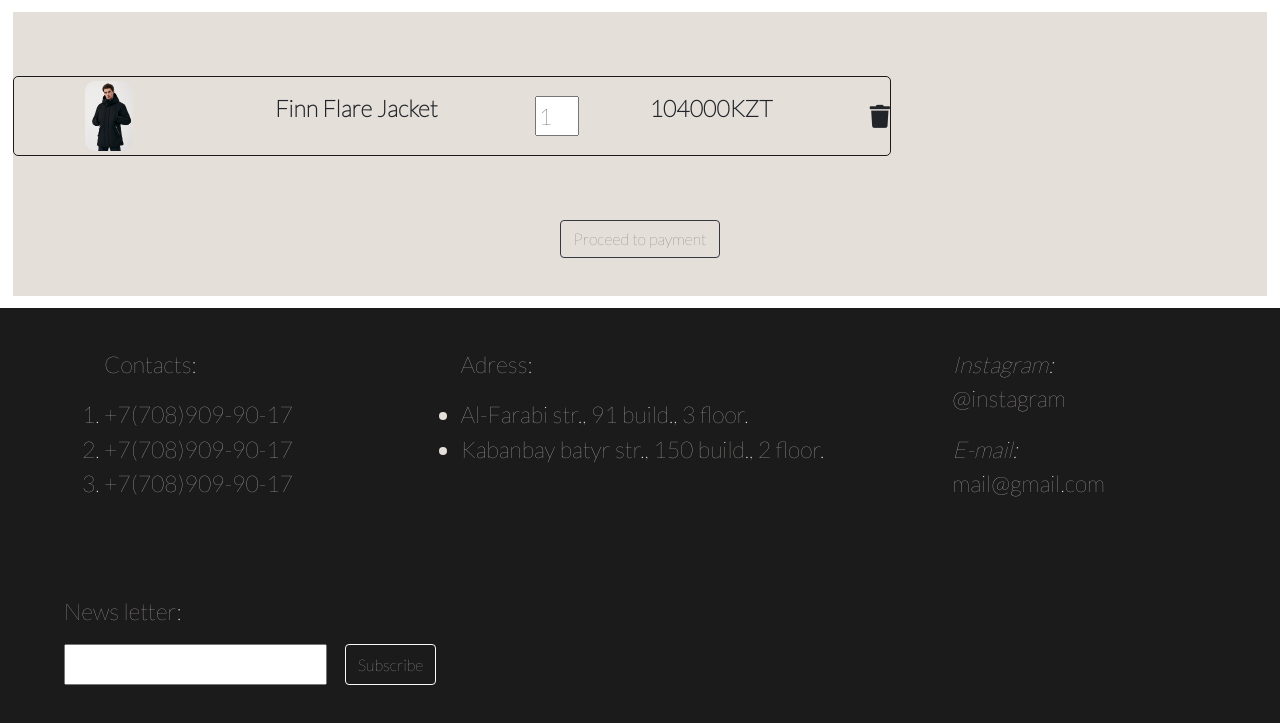
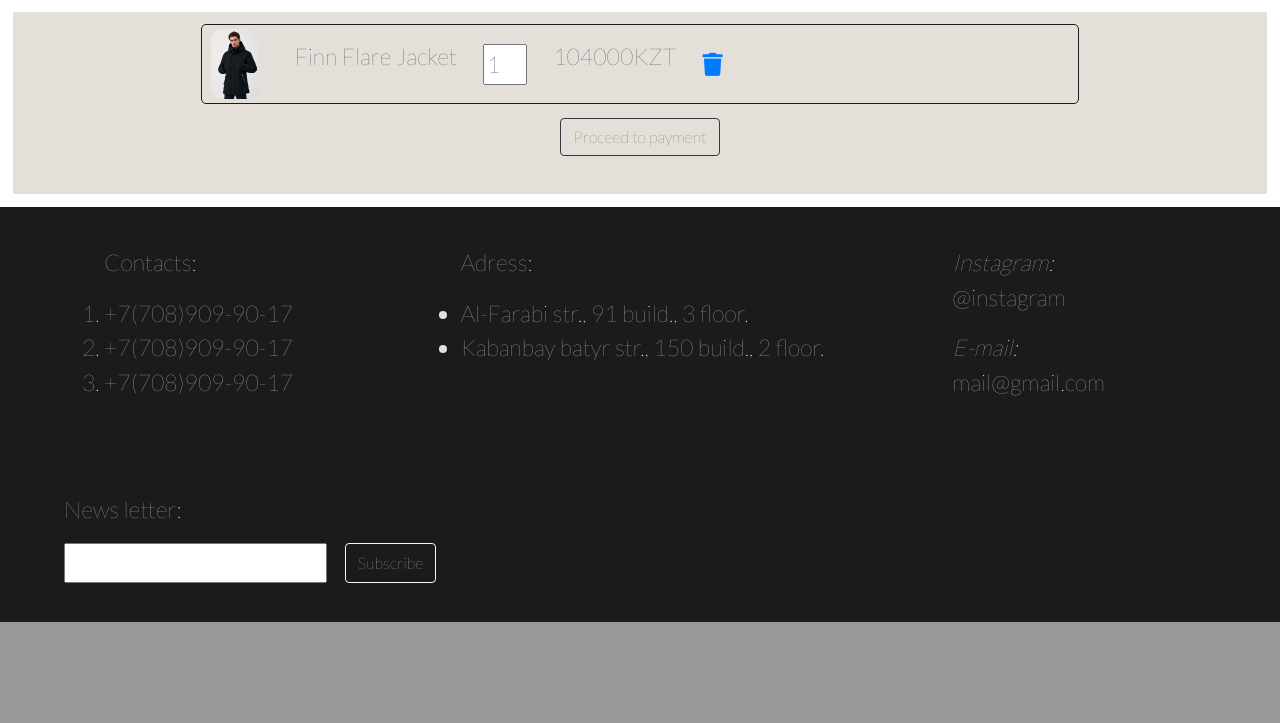
Before and after one commit to shabal1n/WebProject2, a Django app: page /cart in a window 1280 px wide. Shown: the part 664-1387 px from the top of the page. After the commit the page ends 1286 px from the top, so only its background shows below. Run offline with Django 4.2, Linux system fonts and the light colour scheme; a user stored in the database is signed in; data comes from the database, SQL or seed files in the repository; both versions use the stored data as it was after the commit; tables that the repository leaves empty hold one stand-in row (values such as "Sample post"); some libraries are stand-ins or nearby versions; some web fonts are replaced.

Commit message:
Cart is done

```diff
--- a/mainapp/urls.py
+++ b/mainapp/urls.py
@@ -12,5 +12,6 @@
     path('registration', views.registration, name='registration'),
     path('login', views.login, name='login'),
     path('logout', views.logout, name='logout'),
-    path('cart', views.cart, name='cart')
+    path('cart', views.cart, name='cart'),
+    path('cart/delete/<int:part_id>', views.delete_item_cart, name='delete_view')
 ]
--- a/mainapp/views.py
+++ b/mainapp/views.py
@@ -39,6 +39,12 @@
     basket = Basket.objects.get(user=current_user)
     items = BasketItem.objects.filter(cart=basket).all()
     return render(request, 'cart.html', {'items': items})
+
+
+def delete_item_cart(request, part_id=None):
+    object_basket = BasketItem.objects.get(item_id=part_id)
+    object_basket.delete()
+    return redirect('cart')
 
 
 def product(request, id):
--- a/static/style/cart_style.css
+++ b/static/style/cart_style.css
@@ -37,8 +37,8 @@
 
 .button_main {
   height: fit-content;
-    color: rgb(229, 223, 218);
-    border: 0px;
+  color: rgb(229,223,218);
+  border: 0px ;
   margin-inline: 1%;
   font-size: large;
   font-weight: 500;
@@ -47,7 +47,7 @@
 #bottom_part {
   background-color: rgb(27, 27, 27);
   height: fit-content;
-    color: rgb(229, 223, 218);
+  color: rgb(229,223,218);
   font-family: 'Lato', sans-serif;
   display: flex;
   flex-wrap: wrap;
@@ -64,11 +64,13 @@
 #center_part {
   width: 98%;
   height: fit-content;
-    background-color: rgb(229, 223, 218);
+  background-color: rgb(229,223,218);
   display: flex;
   flex-direction: column;
-    margin: 1%;
-    padding-top: 5%;
+  margin-top: 1%;
+  margin-bottom: 1%;
+  margin-left: 1%;
+  margin-right: 1%;
 }
 
 .basket_element {
@@ -78,38 +80,43 @@
   flex-direction: row;
   border: 1px solid #1b1b1b;
   border-radius: 5px;
-    margin-bottom: 5%;
+  margin-bottom: 1%;
+  margin-top: 1%;
+  margin-left: auto;
+  margin-right: auto;
 }
 
 .basket_img {
   height: 90%;
   width: auto;
-    margin: auto;
+  margin-top: auto;
+  margin-bottom: auto;
+  margin-left: 1%;
+  margin-right: 4%;
 }
 
-.basket_img img {
+.basket_img img{
   max-height: 100%;
   max-width: fit-content;
   object-fit: cover;
   border-radius: 10px;
 }
-
 .basket_img img:hover {
   transform: scale(4);
 }
 
 .basket_text {
-    margin: auto;
+  margin-top: auto;
+  margin-bottom: auto;
   display: flex;
   flex-direction: row;
-    font-weight: 700;
 }
-
 .basket_price {
-    margin: auto;
+  margin-left: 3%;
+  margin-top: auto;
+  margin-bottom: auto;
   display: flex;
   flex-direction: row;
-    font-weight: 600;
 }
 
 .counter {
@@ -129,15 +136,12 @@
   margin-left: 3%;
   display: flex;
   flex-direction: row;
-    font-weight: 600;
 }
-
 .cross {
   margin-top: auto;
   margin-bottom: auto;
   margin-left: 3%;
 }
-
 #total_overall {
   display: flex;
   flex-direction: row;
@@ -145,9 +149,7 @@
   margin-left: auto;
   margin-right: auto;
   margin-bottom: 3%;
-    font-weight: 600;
 }
-
 .hidden {
   text-align: center;
   display: none;
--- a/templates/html/cart.html
+++ b/templates/html/cart.html
@@ -32,7 +32,9 @@
                         </div>
 
                         <div class="cross">
-                            <i class="fas fa-trash" onclick="hideItems('first')"></i>
+                            <a href={% url 'delete_view' product.id %}>
+                                <i class="fas fa-trash" onclick="hideItems('first')"></i>
+                            </a>
                         </div>
                     </div>
                 {% endwith %}
@@ -72,7 +74,7 @@
                 </div>
             </div>
         {% else %}
-            <h1 style="text-align: center; margin-bottom: 5%">Your cart is empty!</h1>
+            <h1 style="text-align: center; margin-block: 5%">Your cart is empty!</h1>
         {% endif %}
 
         {#        <div id="total_overall">#}
```
Also changed, not shown: db.sqlite3, static/img/upload/finn_flare4.2.jpg (added). Lines whose indentation alone changed are shown as unchanged.
